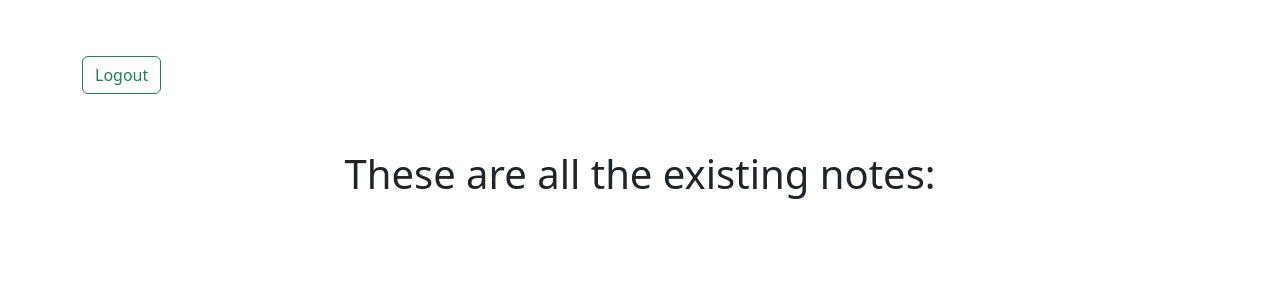
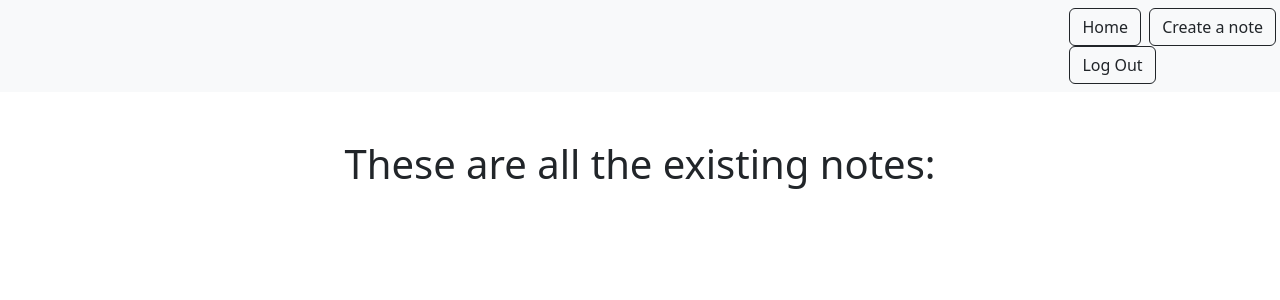
Before and after one commit to LJared/django-essential-training-app, a Django app: page /smart/notes in a window 1280 px wide. Shown: the top 300 px of the page. Run offline with Django 5.2, Linux system fonts and the light colour scheme; the visitor is signed in with stand-in values (Sample User, id 1); data that the repository does not hold is empty.

Commit message:
feat(Navigation bar): implemented a navbar with options based on user being authenticated or not

```diff
--- a/notes/templates/notes/note_list.html
+++ b/notes/templates/notes/note_list.html
@@ -1,11 +1,5 @@
 {% extends "base.html" %}
 {% block content %}
-<nav class="navbar navbar-light">
-    <form class="form-inline" action="{% url 'logout' %}" method="POST">
-        {% csrf_token %}
-        <button class="btn btn-outline-success" type="submit">Logout</button>
-    </form>
-</nav>
 
 <h1 class="my-5">These are all the existing notes:</h1>
 <div class="row row-cols3 g-2">
--- a/smartnotes/settings.py
+++ b/smartnotes/settings.py
@@ -133,3 +133,4 @@ STATICFILES_DIRS = [
 DEFAULT_AUTO_FIELD = 'django.db.models.BigAutoField'
 
 LOGIN_REDIRECT_URL = '/smart/notes'
+LOGOUT_REDIRECT_URL = '/'
--- a/static/templates/base.html
+++ b/static/templates/base.html
@@ -10,6 +10,22 @@
 </head>
 
 <body>
+    <nav class="navbar navbar-light bg-light">
+        <div class="ms-auto">
+            {% if user.is_authenticated %}
+            <a href="{% url 'note.list' %}" class="btn btn-outline-dark me-1">Home</a>
+            <a href="{% url 'note.new' %}" class="btn btn-outline-dark me-1">Create a note</a>
+            <form action="{% url 'logout' %}" method="post" class="form-inline">
+                {% csrf_token %}
+                <button type="submit" class="btn btn-outline-dark me-1">Log Out</button>
+            </form>
+            {% else %}
+            <a href="{% url 'login' %}" class="btn btn-outline-dark me-1">Login</a>
+            <a href="{% url 'signup' %}" class="btn btn-outline-dark me-1">Signup</a>
+            {% endif %}
+        </div>
+    </nav>
+
     <div class="my-5 text-center container">
         {% block content %} {% endblock %}
     </div>
```
